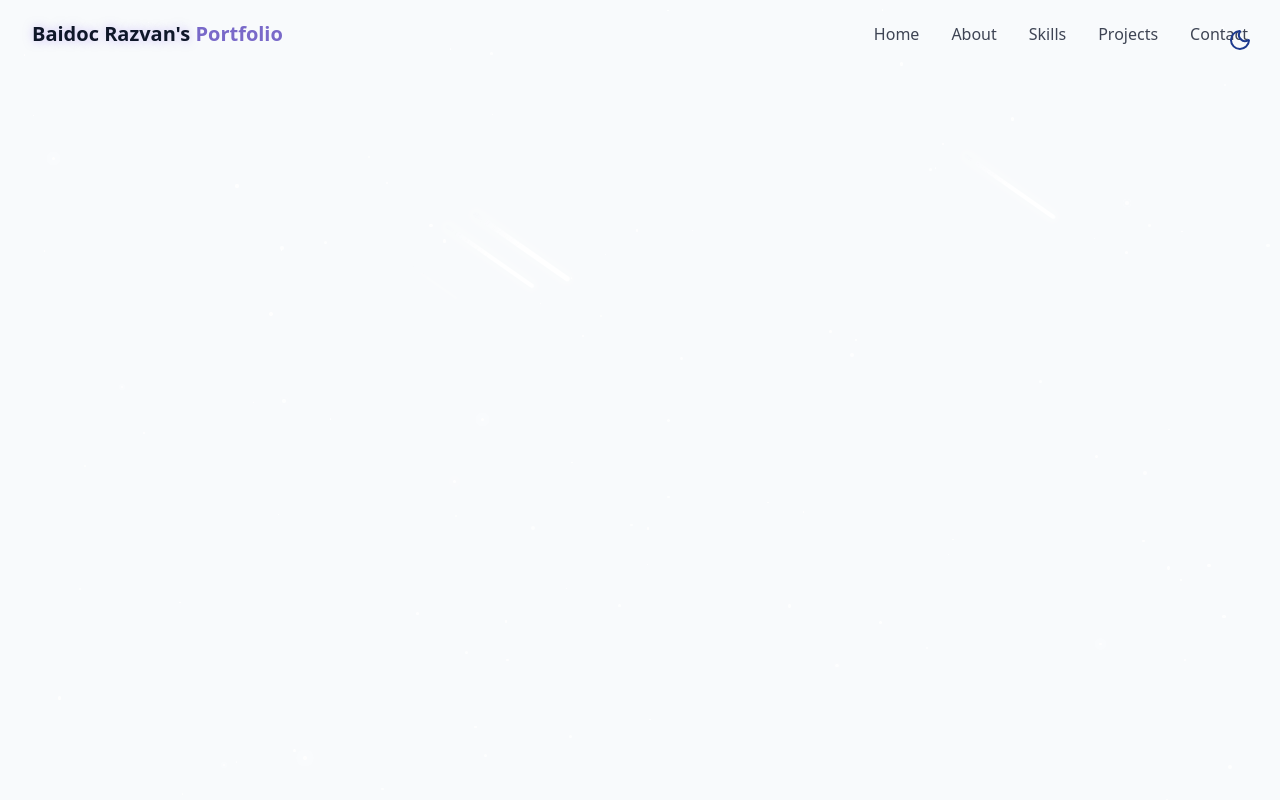
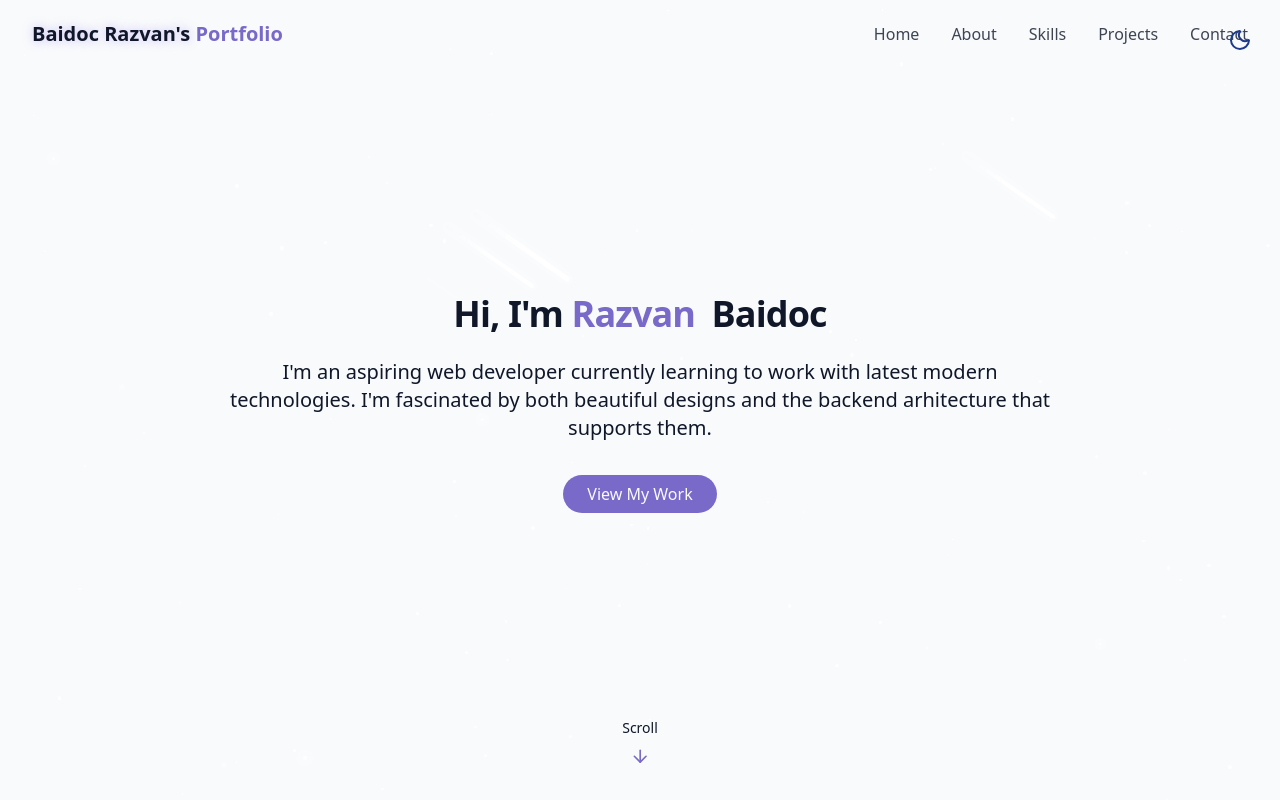
Before and after one commit to baidocrazvan/React-Portfolio, a React (Vite) app: page / in a window 1280 px wide. Built offline with nearby package versions, Linux system fonts and the light colour scheme.

Commit message:
feat: Add completed HeroSection component with styling and functionality

```diff
--- /dev/null
+++ b/src/components/HeroSection.jsx
@@ -0,0 +1,43 @@
+import { ArrowDown } from "lucide-react";
+
+export const HeroSection = () => {
+  return (
+    <section
+      id="hero"
+      className="relative min-h-screen flex flex-column items-center justify-center px-4"
+    >
+      <div className="container max-w-4xl mx-auto text-center z-10">
+        <div className="space-y-6">
+          <h1 className="text-4xl md-:text-6xl font-bold tracking-tight">
+            <span className="opacity-0 animate-fade-in"> Hi, I'm</span>
+            <span className="text-primary opacity-0 animate-fade-in-delay-1">
+              {" "}
+              Razvan
+            </span>
+            <span className="text-gradient ml-2 opacity-0 animate-fade-in-delay-2">
+              {" "}
+              Baidoc
+            </span>
+          </h1>
+
+          <p className="text-lg md:text-xl text-muted-foreground max-2-2xl mx-auto opacity-0 animate-fade-in-delay-4">
+            I'm an aspiring web developer currently learning to work with latest
+            modern technologies. I'm fascinated by both beautiful designs and
+            the backend arhitecture that supports them.
+          </p>
+
+          <div className="pt-4 opacity-0 animate-fade-in-delay-4">
+            <a href="#projects" className="cosmic-button">
+              View My Work
+            </a>
+          </div>
+        </div>
+      </div>
+
+      <div className="absolute bottom-8 left-1/2 transform -translate-x-1/2 flex flex-col items-center animate-bounce">
+        <span className="text-sm text-muted-foreground mb-2">Scroll</span>
+        <ArrowDown className="h-5 w-5 text-primary" />
+      </div>
+    </section>
+  );
+};
--- a/src/index.css
+++ b/src/index.css
@@ -13,6 +13,12 @@
   /* Animations */
   --animate-pulse-subtle: pulse-subtle 4s ease-in-out infinite;
   --animate-meteor: meteor 5s linear infinite;
+  --animate-fade-in: fade-in 0.7s ease-out forwards;
+  --animate-fade-in-delay-1: fade-in 0.7s ease-out 0.2s forwards;
+  --animate-fade-in-delay-2: fade-in 0.7s ease-out 0.4s forwards;
+  --animate-fade-in-delay-3: fade-in 0.7s ease-out 0.6s forwards;
+  --animate-fade-in-delay-4: fade-in 0.7s ease-out 0.8s forwards;
+  --animate-float: float 6s ease-in-out infinite;
 
   @keyframes float {
     0%,
@@ -135,6 +141,12 @@
   text-shadow: 0 0 10px rgba(167, 139, 250, 0.5);
 }
 
+@utility cosmic-button {
+  @apply px-6 py-2 rounded-full bg-primary text-primary-foreground font-medium
+        transition-all duration-300 hover:shadow-[0_0_10px_rgba(139,92,246,0.5)]
+        hover:scale-105 active:scale-95;
+}
+
 #root {
   max-width: 100%;
   margin: 0 auto;
--- a/src/pages/Home.jsx
+++ b/src/pages/Home.jsx
@@ -1,6 +1,9 @@
 import { ThemeToggle } from "../components/ThemeToggle";
 import { StarBackground } from "../components/StarBackground";
 import { Navbar } from "../components/Navbar";
+import { HeroSection } from "../components/HeroSection";
+import { AboutSection } from "../components/AboutSection";
+import { SkillsSection } from "../components/SkillsSection";
 
 export const Home = () => {
   return (
@@ -14,7 +17,9 @@
       {/* Navbar */}
       <Navbar />
       {/* Main Content */}
-
+      <main>
+        <HeroSection />
+      </main>
       {/* Footer */}
     </div>
   );
```
